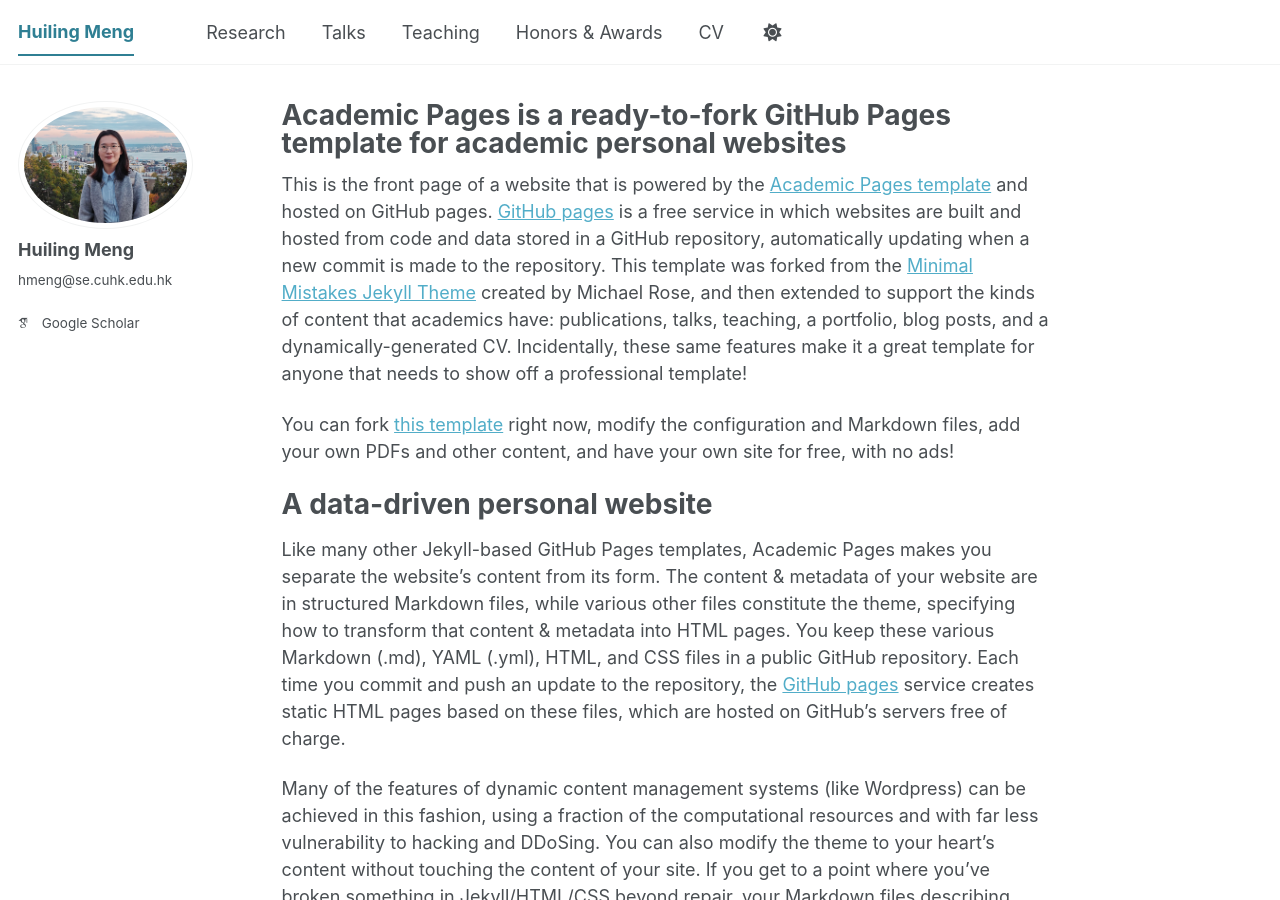
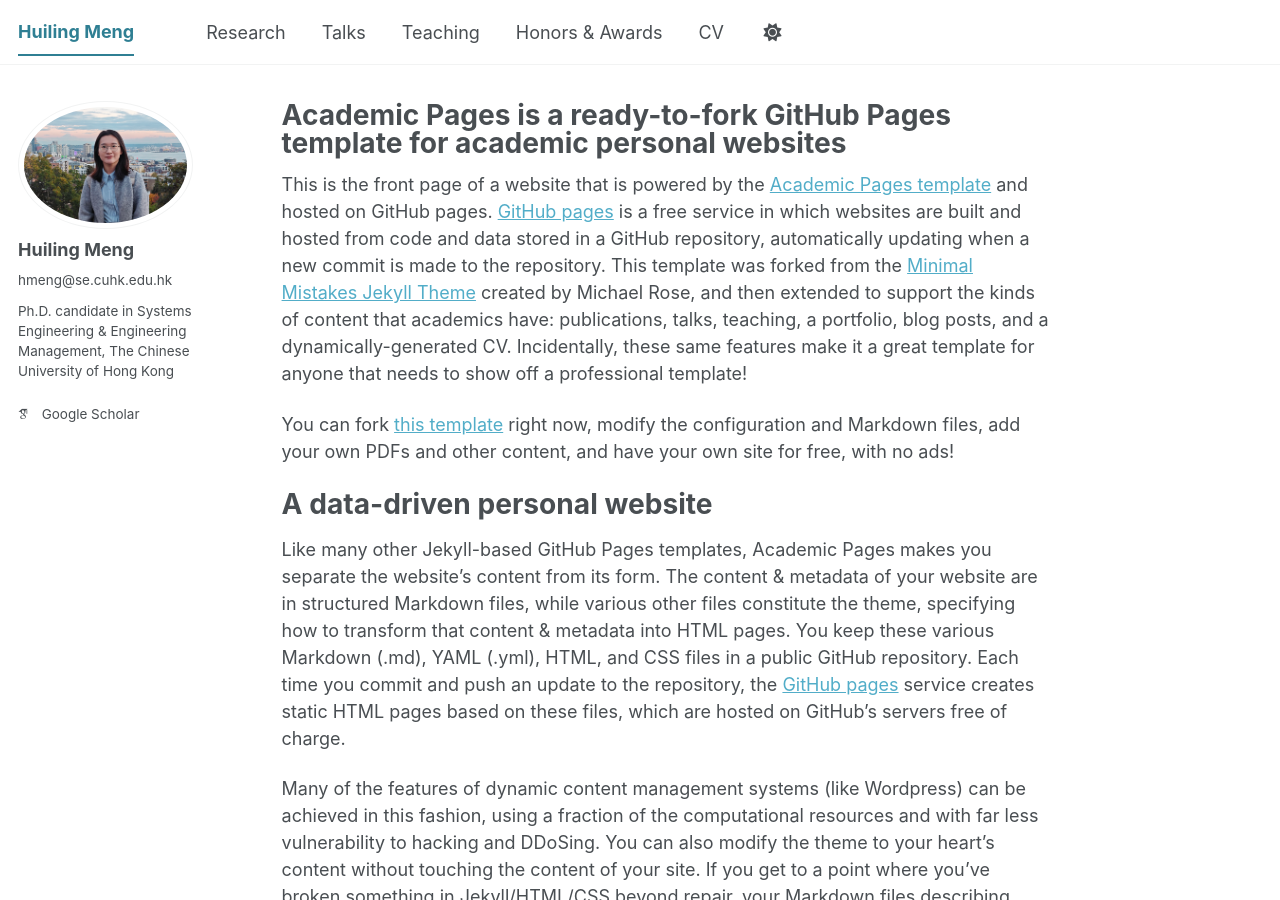
Before and after one commit to huilingmeng/huilingmeng.github.io, a Jekyll site: the page built from _pages/about.md, in a window 1280 px wide and 900 px high. Built offline with Jekyll 4.4.1, drawn with Linux system fonts in a browser that asks for light colours; some web fonts are replaced; a script bundle is joined from its source files by our own code; library files that are not in the unit come from our copies.

Commit message:
Update author bio and pronouns in config

```diff
--- a/_config.yml
+++ b/_config.yml
@@ -25,8 +25,8 @@
   # Biographic information
   avatar           : "profile.png"
   name             : "Huiling Meng"
-  # pronouns         : # example: "she/her"
-  bio              : "hmeng@se.cuhk.edu.hk"
+  pronouns         : "hmeng@se.cuhk.edu.hk" # example: "she/her"
+  bio              : "Ph.D. candidate in Systems Engineering & Engineering Management, The Chinese University of Hong Kong"
 
   # location         : "New Territories, Hong Kong SAR"
   # employer         : "The Chinese University of Hong Kong"
```
